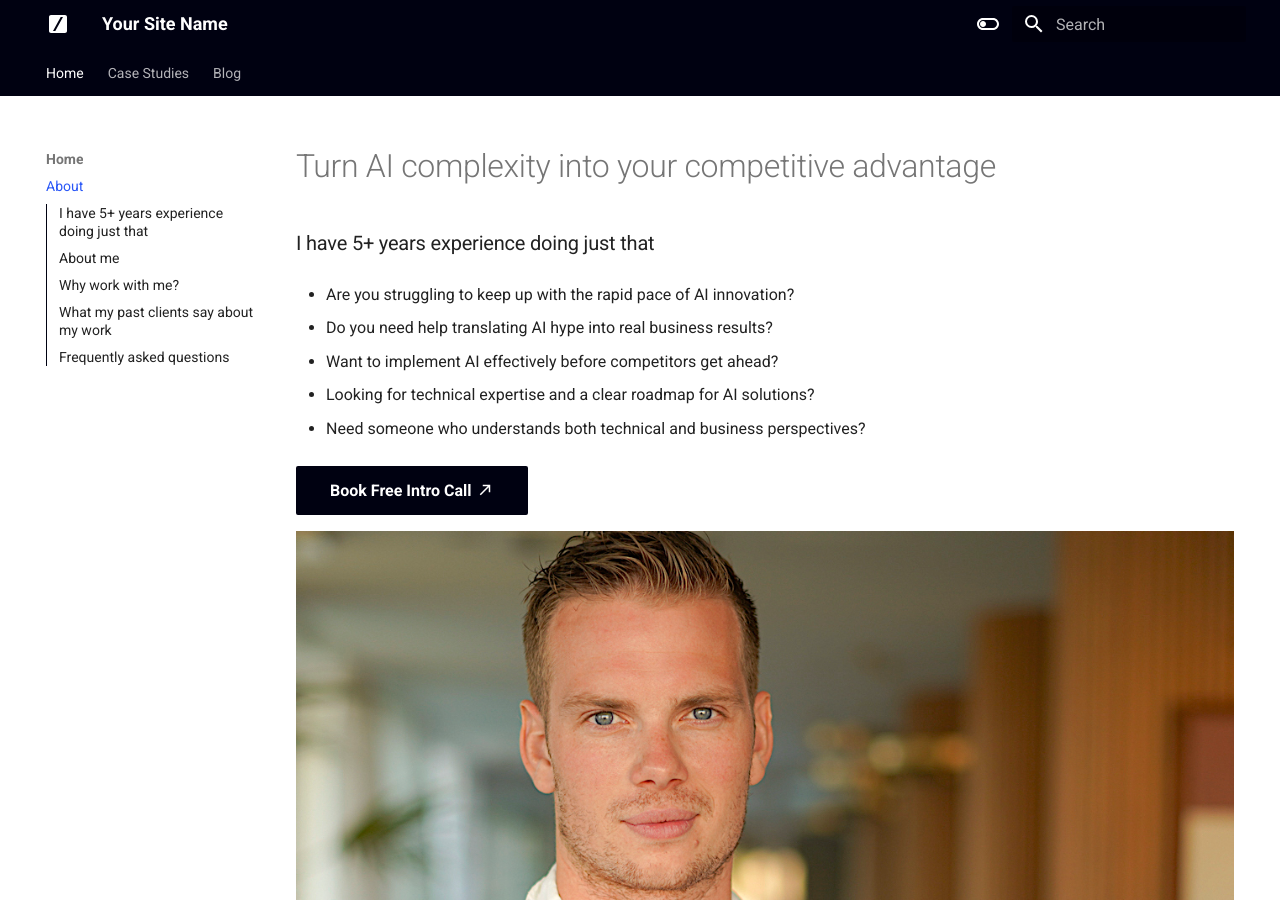
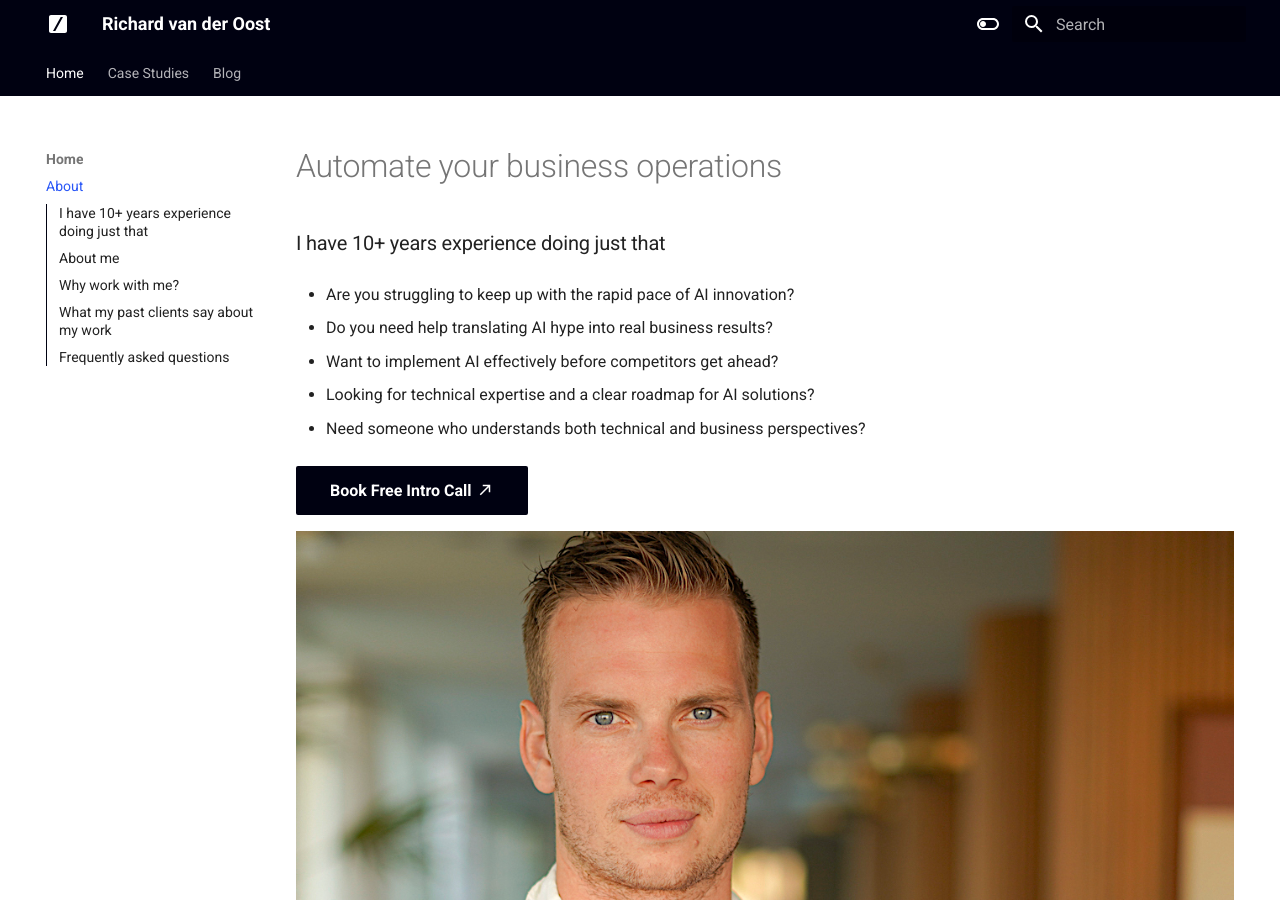
Before and after one commit to vanderoost/vanderoost.github.io, an MkDocs documentation site: the page built from docs/index.md, in a window 1280 px wide and 900 px high. Built offline with MkDocs 1.6.1 and Material for MkDocs 9.7.7, drawn with Linux system fonts in a browser that asks for light colours; some of the changed text lies outside the part shown.

Commit message:
Customize more

```diff
--- a/docs/index.md
+++ b/docs/index.md
@@ -1,7 +1,7 @@
 ---
 title: About Me
 description: Explore AI, data science, and entrepreneurship with Richard van der Oost. Learn about Blendergrid, AI tutorials, freelancing, and innovative AI solutions for businesses.
-keywords: Richard van der Oost, AI entrepreneur, Blendergrid, AI tutorials, Data Freelancer, GenAI Launchpad
+keywords: Richard van der Oost, Tech Founder, Blendergrid, Clik.fit
 author: Richard van der Oost
 canonical_url: https://vanderoost.com
 ---
@@ -30,9 +30,9 @@ canonical_url: https://vanderoost.com
 
 <div class="text-intro-grid" markdown>
 
-# Turn AI complexity into your competitive advantage
+# Automate your business operations
 
-### I have 5+ years experience doing just that
+### I have 10+ years experience doing just that
 
 - Are you struggling to keep up with the rapid pace of AI innovation?
 
@@ -44,7 +44,7 @@ canonical_url: https://vanderoost.com
 
 - Need someone who understands both technical and business perspectives?
 
-[Book Free Intro Call :material-arrow-top-right:](https://www.calendly.com){ .md-button .md-button--primary }
+[Book Free Intro Call :material-arrow-top-right:](https://calendly.com/vanderoost/introduction-call){ .md-button .md-button--primary }
 
 </div>
 
@@ -159,6 +159,6 @@ Here's what sets me apart and how I can help drive value for your business:
 
     Want to see if we're a match? Let's have a chat and find out. Schedule a free 30-minute strategy session to discuss your AI challenges and explore how we can work together.
 
-    [Book Free Intro Call :material-arrow-top-right:](https://calendly.com){ .md-button .md-button--primary }
+    [Book Free Intro Call :material-arrow-top-right:](https://calendly.com/vanderoost/introduction-call){ .md-button .md-button--primary }
 
 </div>
--- a/mkdocs.yml
+++ b/mkdocs.yml
@@ -1,6 +1,6 @@
-site_name: Your Site Name
-site_description: Your site description
-site_url: https://yourdomain.com
+site_name: Richard van der Oost
+site_description: I automate business operations with software and LLMs
+site_url: https://vanderoost.com
 
 nav:
   - Home:
@@ -52,13 +52,13 @@ extra:
   generator: true
   social:
     - icon: fontawesome/solid/building
-      link: https://company.com
+      link: https://blendergrid.com
     - icon: fontawesome/brands/github
-      link: https://github.com/
+      link: https://github.com/vanderoost
     - icon: fontawesome/brands/youtube
-      link: https://youtube.com/
+      link: https://www.youtube.com/@richardvdoost
     - icon: fontawesome/brands/linkedin
-      link: https://www.linkedin.com
+      link: https://www.linkedin.com/in/richardvdoost/
   analytics:
     # provider: google
     # property: G-W9Y130NXVZ
@@ -102,4 +102,4 @@ extra_files:
   - docs/robots.txt
 
 copyright: |
-  &copy; 2024 <a href="https://www.linkedin.com" target="_blank" rel="noopener">John Doe</a>. All rights reserved.
+  &copy; 2026 <a href="https://www.linkedin.com/in/richardvdoost/" target="_blank" rel="noopener">Richard van der Oost</a>. All rights reserved.
```
Also changed, not shown: docs/portfolio/projects/project-1.md (+1 -1 lines), docs/portfolio/projects/project-2.md (+1 -1 lines).
